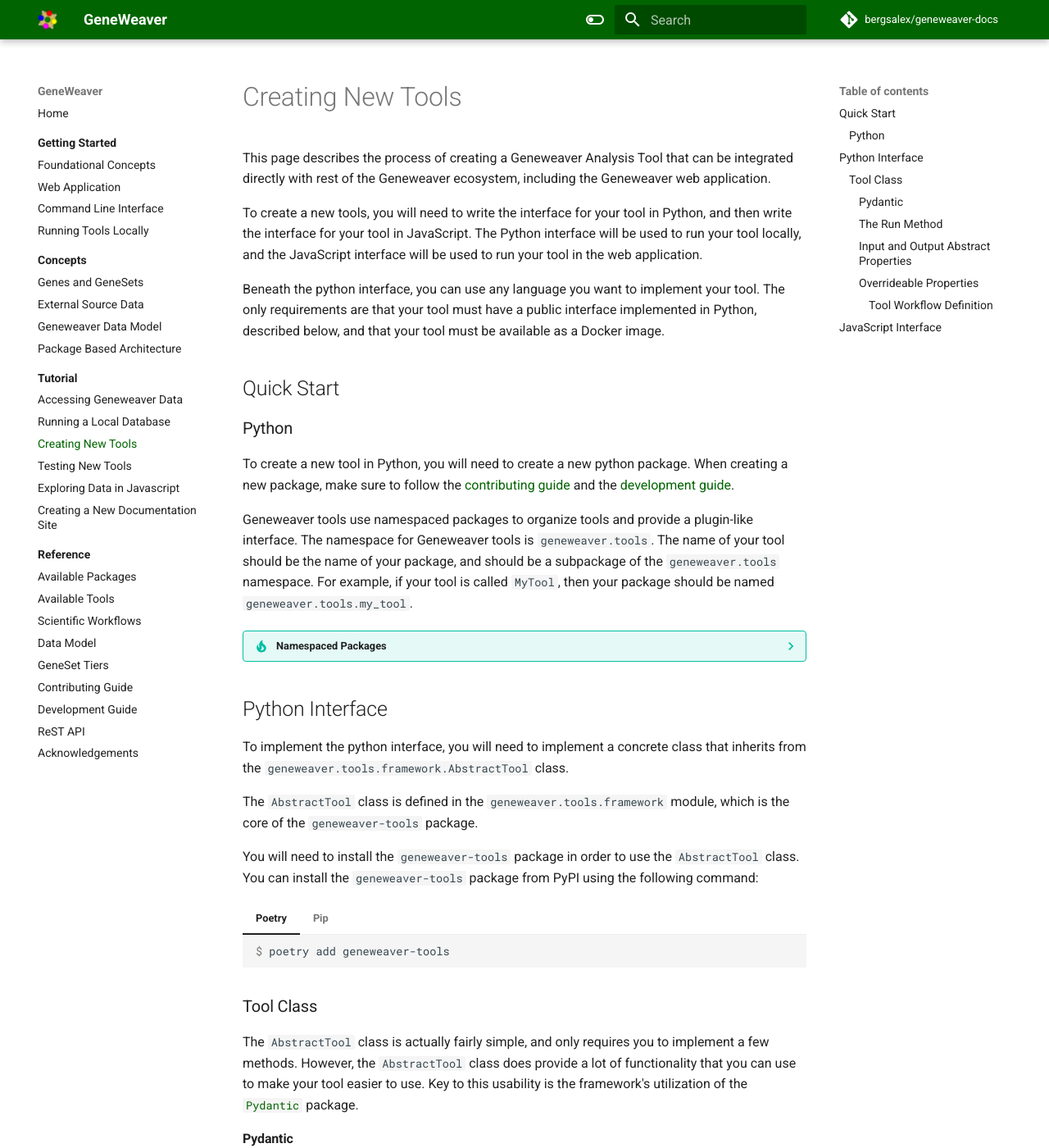
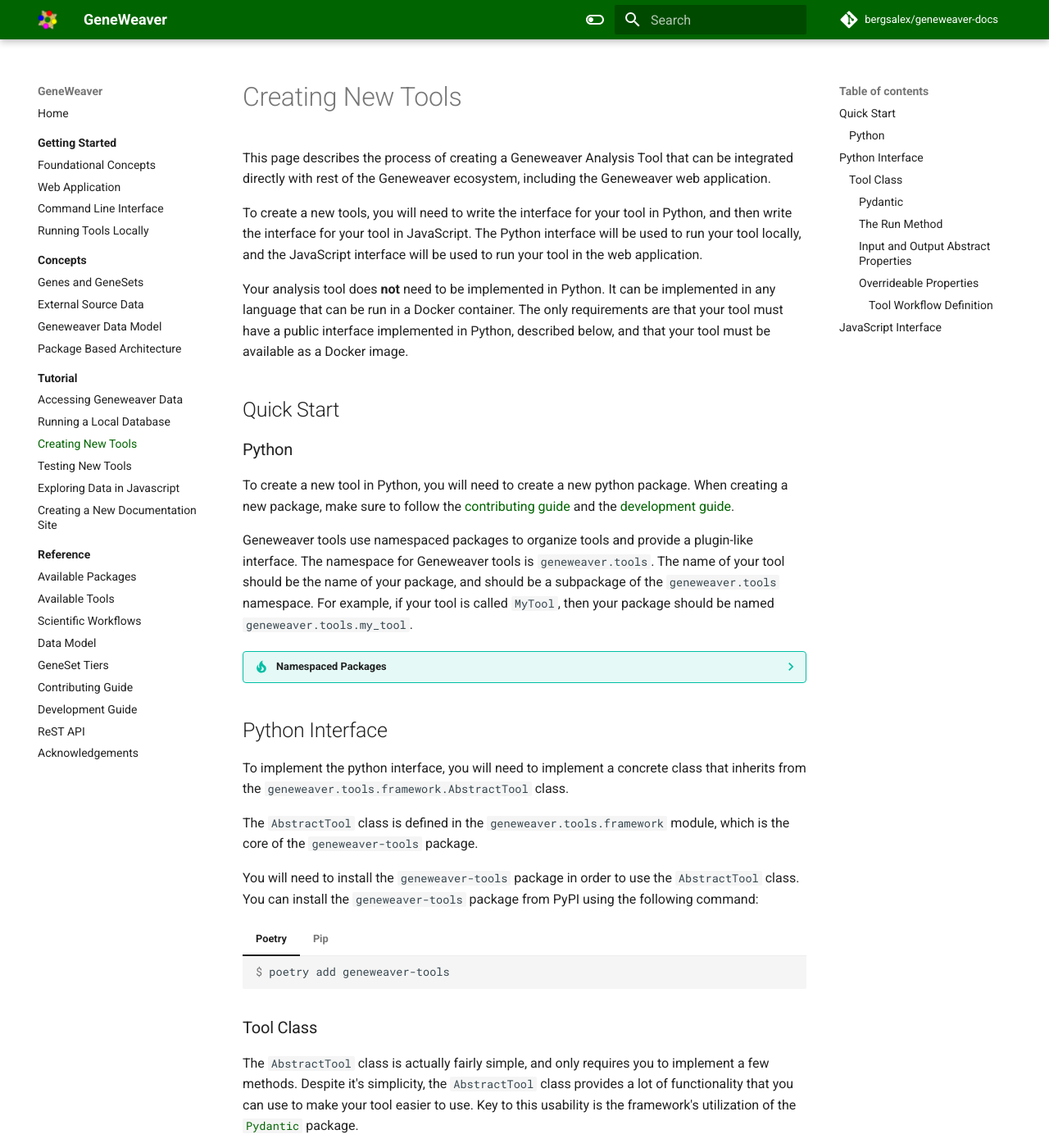
Before and after one commit to TheJacksonLaboratory/geneweaver-docs, an MkDocs documentation site: the page built from docs/tutorial/creating-new-tools.md, in a window 1280 px wide and 1400 px high. Shown: the whole window at 82% size. Built offline with MkDocs 1.6.1 and Material for MkDocs 9.7.7, drawn with Linux system fonts in a browser that asks for light colours; comment, search, counter and statistics services are not loaded.

Commit message:
Updating creating new tools page

```diff
--- a/docs/tutorial/creating-new-tools.md
+++ b/docs/tutorial/creating-new-tools.md
@@ -8,9 +8,10 @@
 be used to run your tool locally, and the JavaScript interface will be used to run
 your tool in the web application.
 
-Beneath the python interface, you can use any language you want to implement your
-tool. The only requirements are that your tool must have a public interface implemented
-in Python, described below, and that your tool must be available as a Docker image.
+Your analysis tool does **not** need to be implemented in Python. It can be implemented
+in any language that can be run in a Docker container. The only requirements are that
+your tool must have a public interface implemented in Python, described below, and that
+your tool must be available as a Docker image.
 
 ## Quick Start
 ### Python
@@ -58,9 +59,9 @@
 ### Tool Class
 
 The `AbstractTool` class is actually fairly simple, and only requires you to implement
-a few methods. However, the `AbstractTool` class does provide a lot of functionality
-that you can use to make your tool easier to use. Key to this usability is the
-framework's utilization of the [`Pydantic`](https://docs.pydantic.dev/) package.
+a few methods. Despite it's simplicity, the `AbstractTool` class provides a lot of
+functionality that you can use to make your tool easier to use. Key to this usability is
+the framework's utilization of the [`Pydantic`](https://docs.pydantic.dev/) package.
 
 #### Pydantic
 
```
